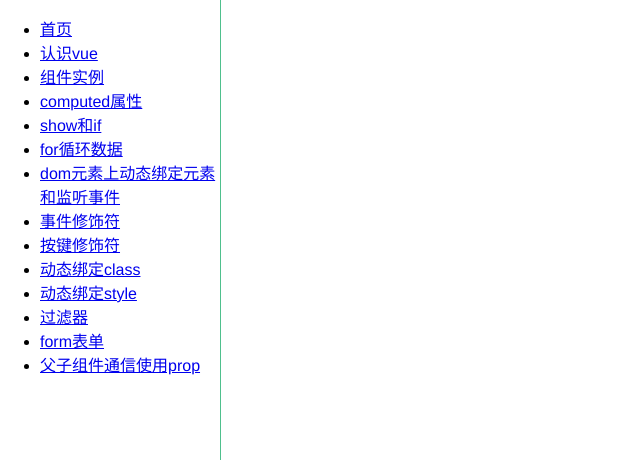
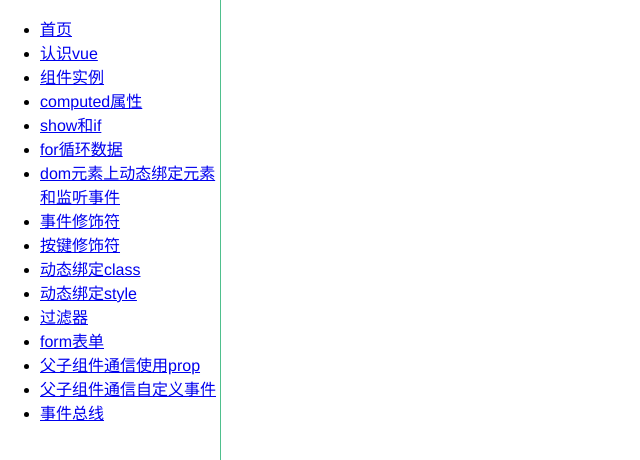
Before and after one commit to yokiyokiyoki/vue-component, a Vue app: page /#/customEvent in a window 1280 px wide. Before the commit this address led to /#/eventBus. Shown: the top 460 px of the page, without its empty margins (0-640 px from the left). Built offline with nearby package versions, Linux system fonts and the light colour scheme.

Commit message:
初始化自定义事件和事件总线

```diff
--- a/src/App.vue
+++ b/src/App.vue
@@ -44,6 +44,12 @@
         <li>
           <router-link to='/prop'>父子组件通信使用prop</router-link>
         </li>
+        <li>
+          <router-link to='/customEvent'>父子组件通信自定义事件</router-link>
+        </li>
+        <li>
+          <router-link to='/eventBus'>事件总线</router-link>
+        </li>
       </ul>
     </nav>
     <div class="main">
--- /dev/null
+++ b/src/components/customEvent/customEvent.vue
@@ -0,0 +1,6 @@
+<template>
+  <div class="customEvent"></div>
+</template>
+<script>
+    export default {};
+</script>
--- /dev/null
+++ b/src/components/customEvent/index.js
@@ -0,0 +1,2 @@
+import CustomEvent from './customEvent.vue'
+export default CustomEvent
--- /dev/null
+++ b/src/components/eventbus/bus.js
@@ -0,0 +1,2 @@
+export default new Vue()
+//非父子关系，导出一个Vue实例作事件总线
--- /dev/null
+++ b/src/components/eventbus/eventbus.vue
@@ -0,0 +1,6 @@
+<template>
+  <div class="eventbus"></div>
+</template>
+<script>
+    export default {};
+</script>
--- /dev/null
+++ b/src/components/eventbus/index.js
@@ -0,0 +1,2 @@
+import eventBus from './eventbus.vue'
+export default eventBus
--- a/src/router/index.js
+++ b/src/router/index.js
@@ -15,6 +15,8 @@
 import Filter from '@/components/filter'
 import Form from '@/components/form'
 import Prop from '@/components/prop'
+import CustomEvent from '@/components/customEvent'
+import EventBus from '@/components/eventBus'
 
 Vue.use(Router)
 
@@ -76,6 +78,14 @@
       path: '/prop',
       name: 'Prop',
       component: Prop
+    }, {
+      path: '/customEvent',
+      name: 'CustomEvent',
+      component: CustomEvent
+    }, {
+      path: '/eventBus',
+      name: 'EventBus',
+      component: EventBus
     }
   ]
 })
```
